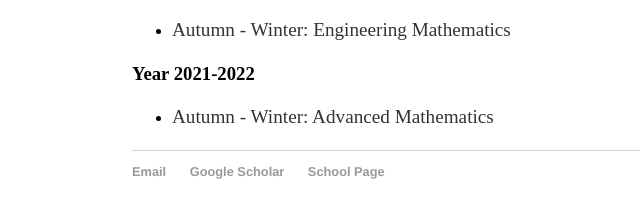
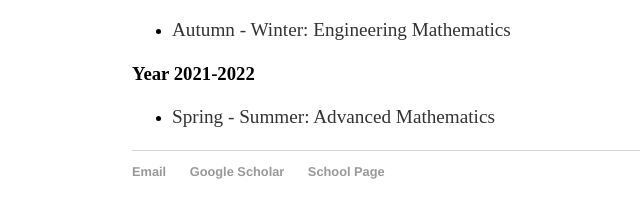
Before and after one commit to huxiaoyin708/huxiaoyin708.github.io, a Jekyll site: the page built from css/teaching.html, in a window 1280 px wide. Shown: the part 353-571 px from the top of the page, without its empty margins (60-700 px from the left). Built offline with Jekyll 4.4.1, drawn with Linux system fonts in a browser that asks for light colours.

Commit message:
Update teaching.html

```diff
--- a/css/teaching.html
+++ b/css/teaching.html
@@ -17,6 +17,6 @@ title: About Xiaoyin Hu
 		    </ul>
 			<h3>Year 2021-2022</h3>
 			<ul>
-				<li><p>Autumn - Winter: Advanced Mathematics</p>
+				<li><p>Spring - Summer: Advanced Mathematics</p>
 		    </ul>
 		</div>
```
